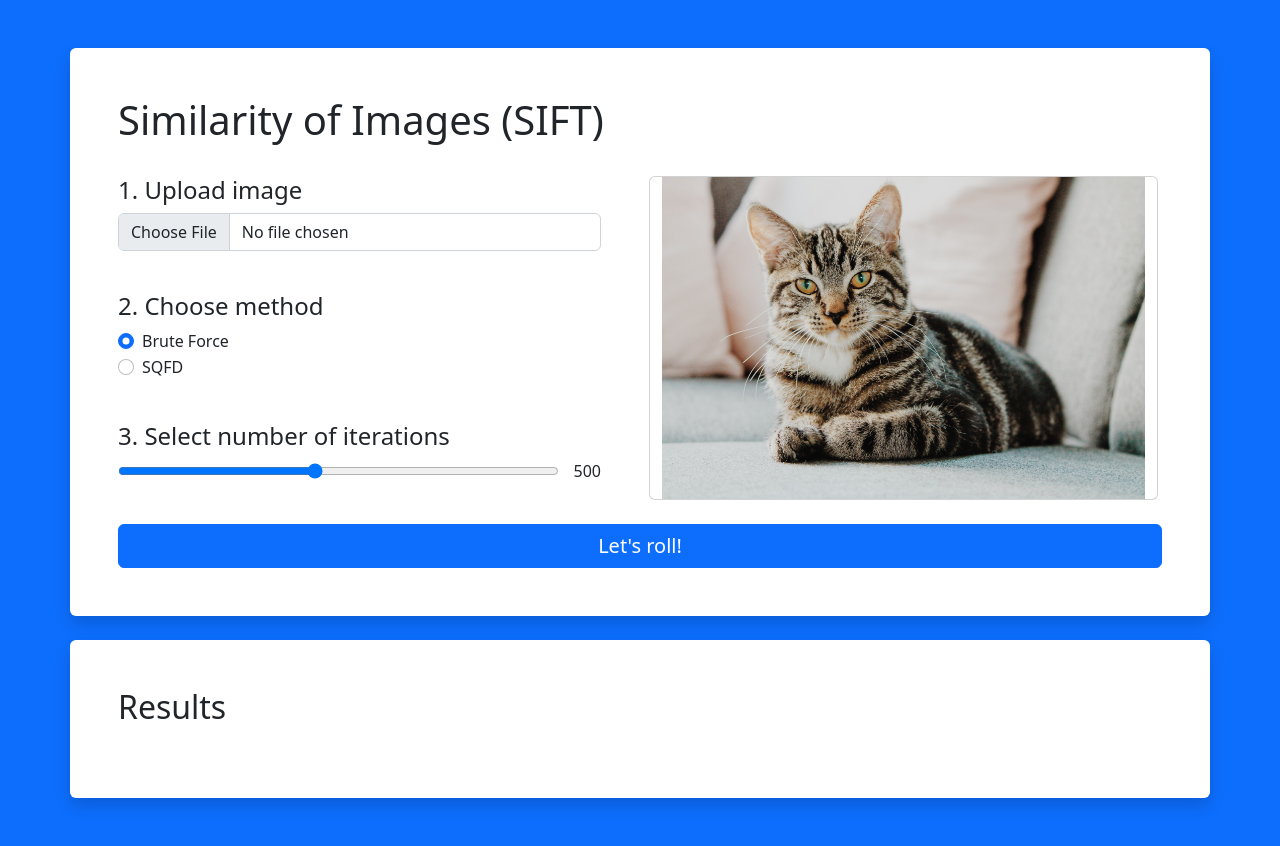
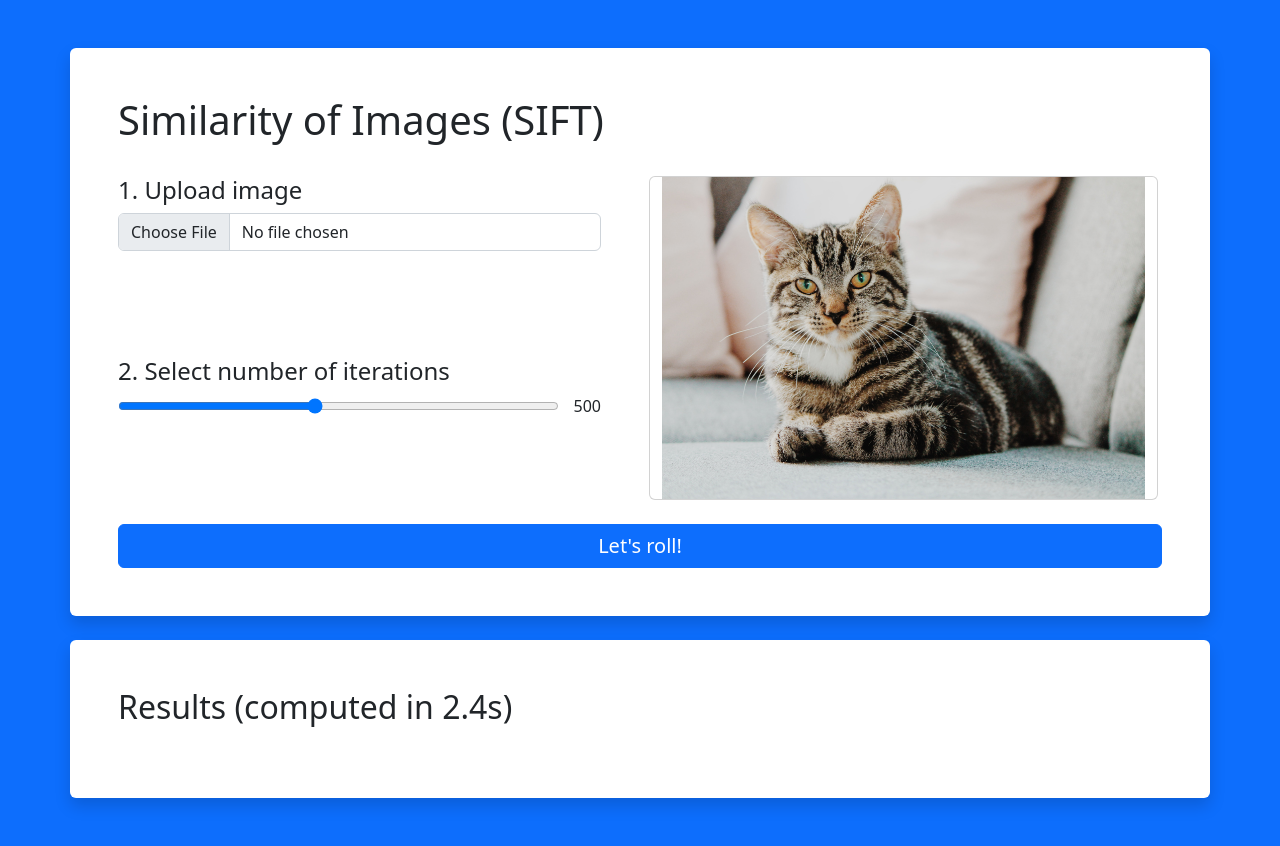
Before and after one commit to darklight81/NI-VMM-SIFT, a Django app: page / in a window 1280 px wide. Run offline with Django 4.2, Linux system fonts and the light colour scheme.

Commit message:
Update index.html

```diff
--- a/templates/index.html
+++ b/templates/index.html
@@ -22,24 +22,7 @@
             </div>
           </div>
           <div>
-            <h4>2. Choose method</h4>
-            <fieldset>
-              <div class="form-check">
-                <input class="form-check-input" type="radio" name="method" id="brute-force" value="brute-force" checked>
-                <label class="form-check-label" for="brute-force">
-                  Brute Force
-                </label>
-              </div>
-              <div class="form-check">
-                <input class="form-check-input" type="radio" name="method" id="sqfd" value="sqfd">
-                <label class="form-check-label" for="sqfd">
-                  SQFD
-                </label>
-              </div>
-            </fieldset>
-          </div>
-          <div>
-            <h4>3. Select number of iterations</h4>
+            <h4>2. Select number of iterations</h4>
             <div class="d-flex justify-content-start">
               <input style="flex-basis: 100%;" type="range" value="500" min="100" max="1000" step="100"
                 id="customRange1" name="range" oninput="this.nextElementSibling.value = this.value">
@@ -56,12 +39,7 @@
   </div>
 
   <div class="container bg-light shadow p-5 mt-4 mb-5 bg-body rounded">
-    <h2>Results</h2>
-    <!-- <div class="progress mt-4">
-      <div class="progress-bar progress-bar-striped progress-bar-animated" role="progressbar"
-        aria-label="Example with label" style="width: 25%;" aria-valuenow="25" aria-valuemin="0" aria-valuemax="100">25%
-      </div>
-    </div> -->
+    <h2>Results (computed in 2.4s)</h2>
     <div class="d-flex flex-wrap justify-content-center mt-4">
       {% for x in results %}
       <div class="mt-4 me-4">
```
